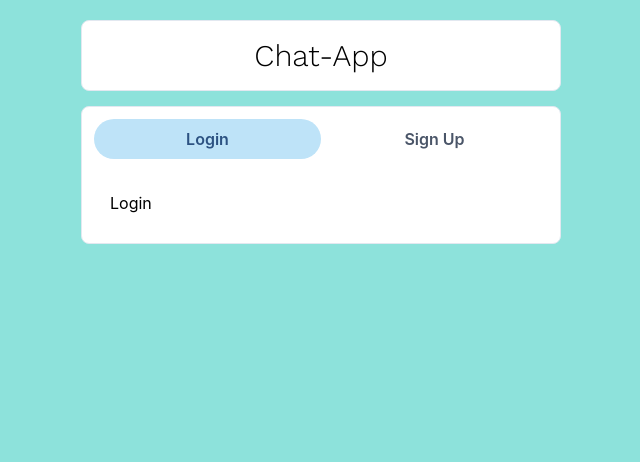
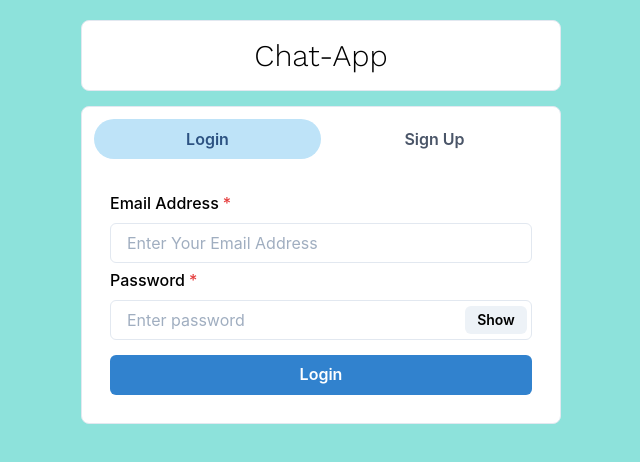
Before and after one commit to Im-Abhi/MERN-Chat-App, a React (Create React App) app in the folder frontend/: page / in a window 1280 px wide. Shown: the top 462 px of the page, without its empty margins (319-959 px from the left). Built offline with nearby package versions, Linux system fonts and the light colour scheme.

Commit message:
Login fields complete

```diff
--- a/frontend/src/components/authentication/Login.js
+++ b/frontend/src/components/authentication/Login.js
@@ -1,10 +1,52 @@
-import React from 'react';
+import { Button, FormControl, FormLabel, Input, InputGroup, InputRightElement, VStack } from '@chakra-ui/react';
+import React, { useState } from 'react';
 
 const Login = () => {
+
+    const [ show, setShow ] = useState(false);
+    const [ email, setEmail] = useState();
+    const [ password, setPassword] = useState();
+
+    const handleClick = () => setShow(!show)
+
+    const submitHandler = (e) => {
+
+    }
+
     return (
-        <>
-            Login
-        </>
+        <VStack spacing="5px">
+            <FormControl id="email" isRequired>
+                <FormLabel>Email Address</FormLabel>
+                <Input
+                type="email"
+                placeholder="Enter Your Email Address"
+                onChange={(e) => setEmail(e.target.value)}
+                />
+            </FormControl>
+            <FormControl id="password" isRequired>
+                <FormLabel>Password</FormLabel>
+                <InputGroup size='md'>
+                    <Input
+                        pr='4.5rem'
+                        type={show ? 'text' : 'password'}
+                        placeholder='Enter password'
+                        onChange={e=>setPassword(e.target.value)}
+                    />
+                    <InputRightElement width='4.5rem'>
+                        <Button h='1.75rem' size='sm' onClick={handleClick}>
+                        {show ? 'Hide' : 'Show'}
+                        </Button>
+                    </InputRightElement>
+                </InputGroup>
+            </FormControl>
+            <Button
+                colorScheme="blue"
+                width="100%"
+                style={{ marginTop: 15 }}
+                onClick={submitHandler}
+            >Login
+            </Button>
+        </VStack>
     )
 }
 
```
